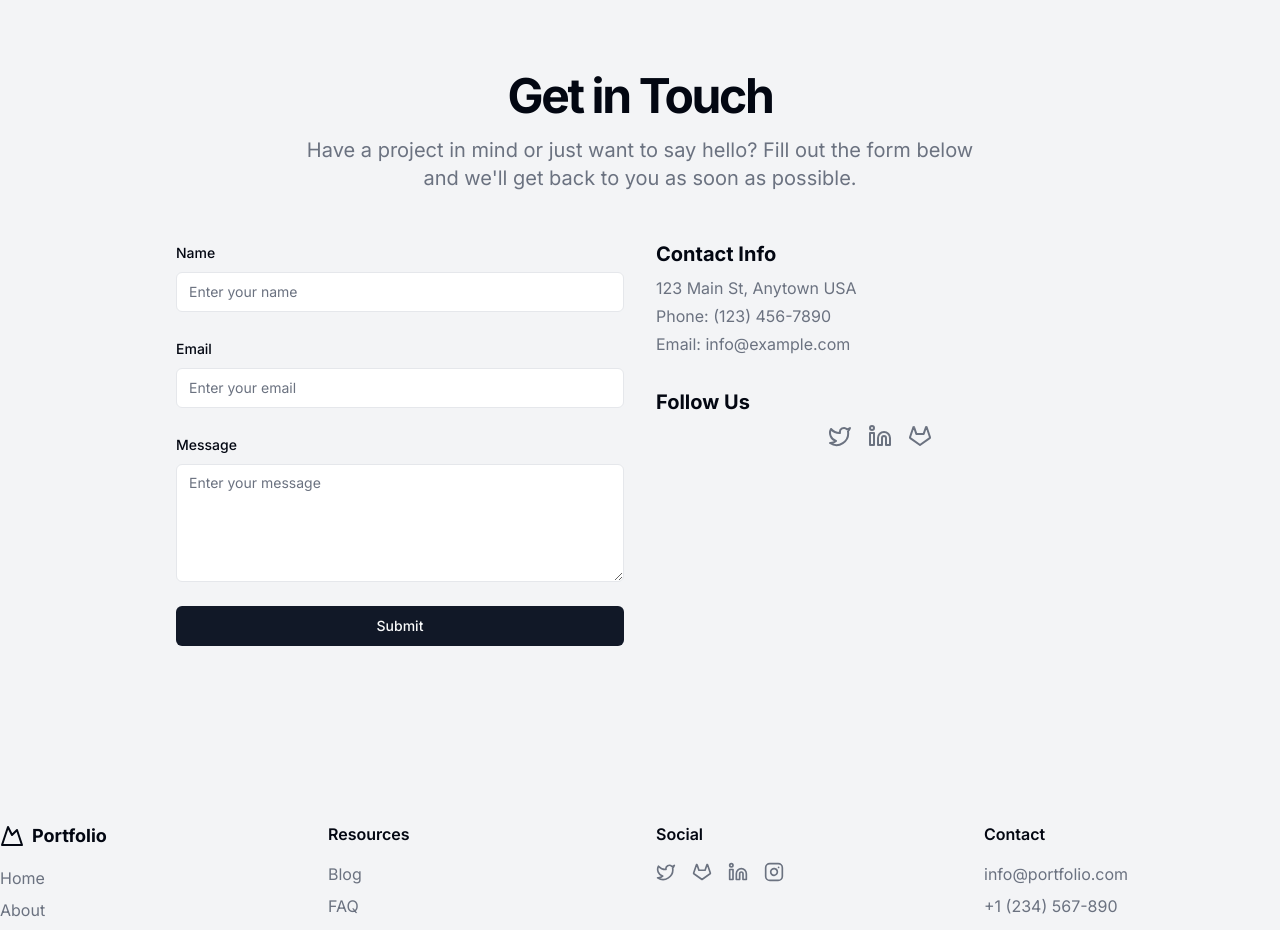
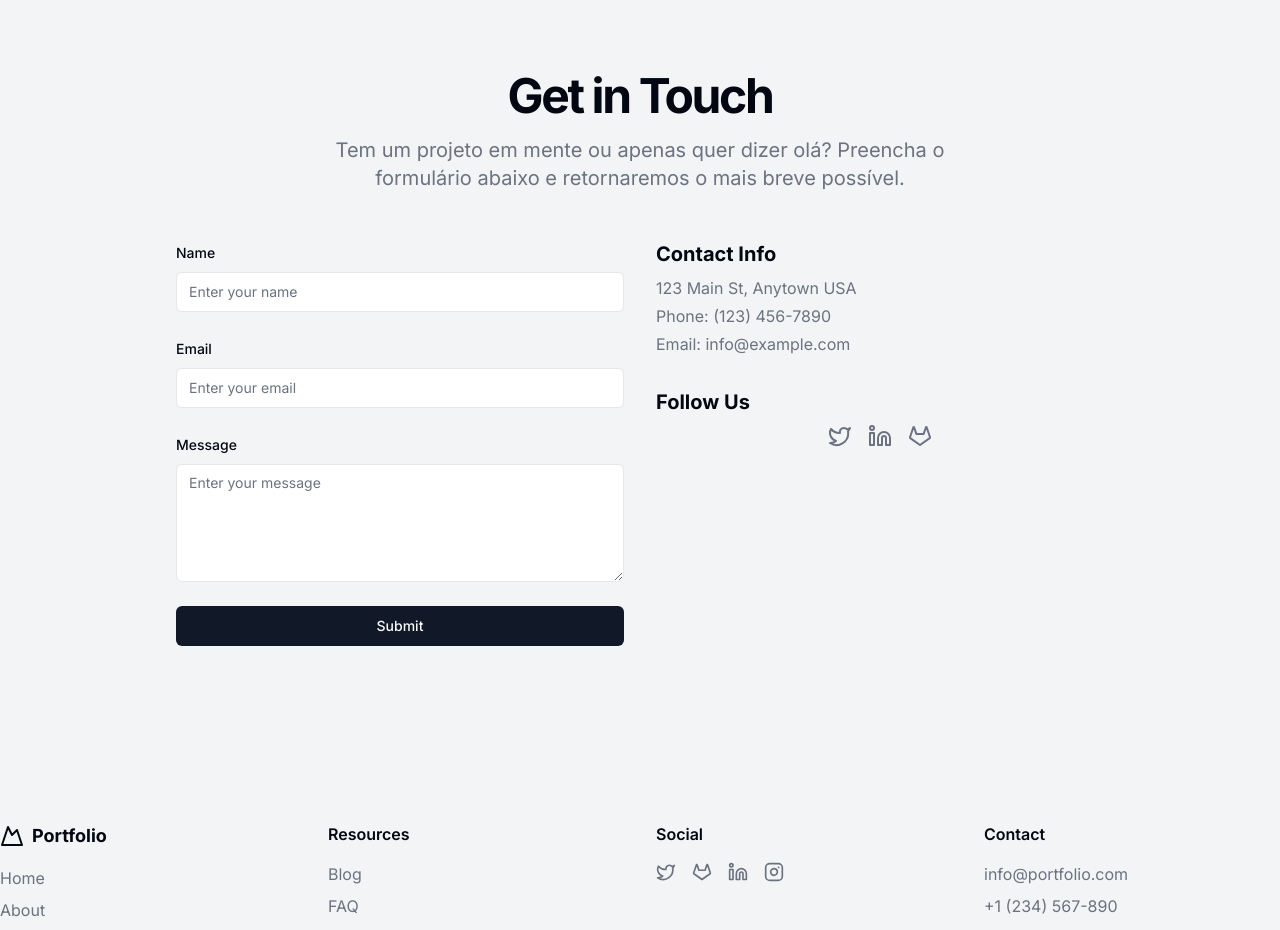
Before and after one commit to higorxi/portfolio, a Next.js app: page / in a window 1280 px wide. Shown: the part 2240-3170 px from the top of the page. Built offline with nearby package versions, Linux system fonts and the light colour scheme.

Commit message:
fix bug in use '

```diff
--- a/src/components/component/contact.tsx
+++ b/src/components/component/contact.tsx
@@ -11,8 +11,7 @@ export function Contact() {
         <div className="text-center space-y-4 mb-12">
           <h2 className="text-3xl font-bold tracking-tighter sm:text-4xl md:text-5xl">Get in Touch</h2>
           <p className="max-w-[700px] mx-auto text-muted-foreground md:text-xl lg:text-base xl:text-xl">
-            Have a project in mind or just want to say hello? Fill out the form below and we'll get back to you as soon
-            as possible.
+          Tem um projeto em mente ou apenas quer dizer olá? Preencha o formulário abaixo e retornaremos o mais breve possível.
           </p>
         </div>
         <div className="flex flex-col md:flex-row justify-center gap-8">
```
